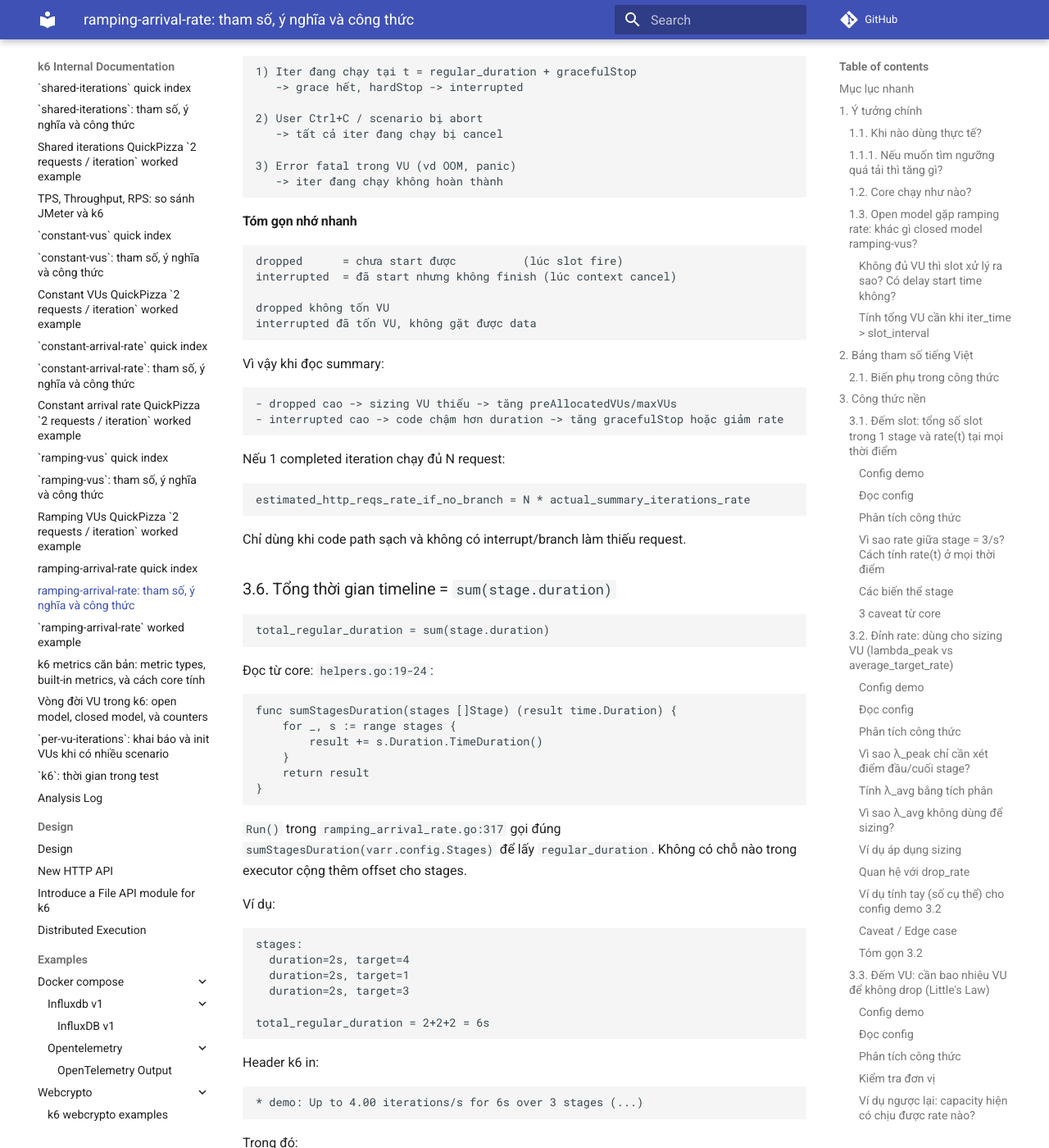
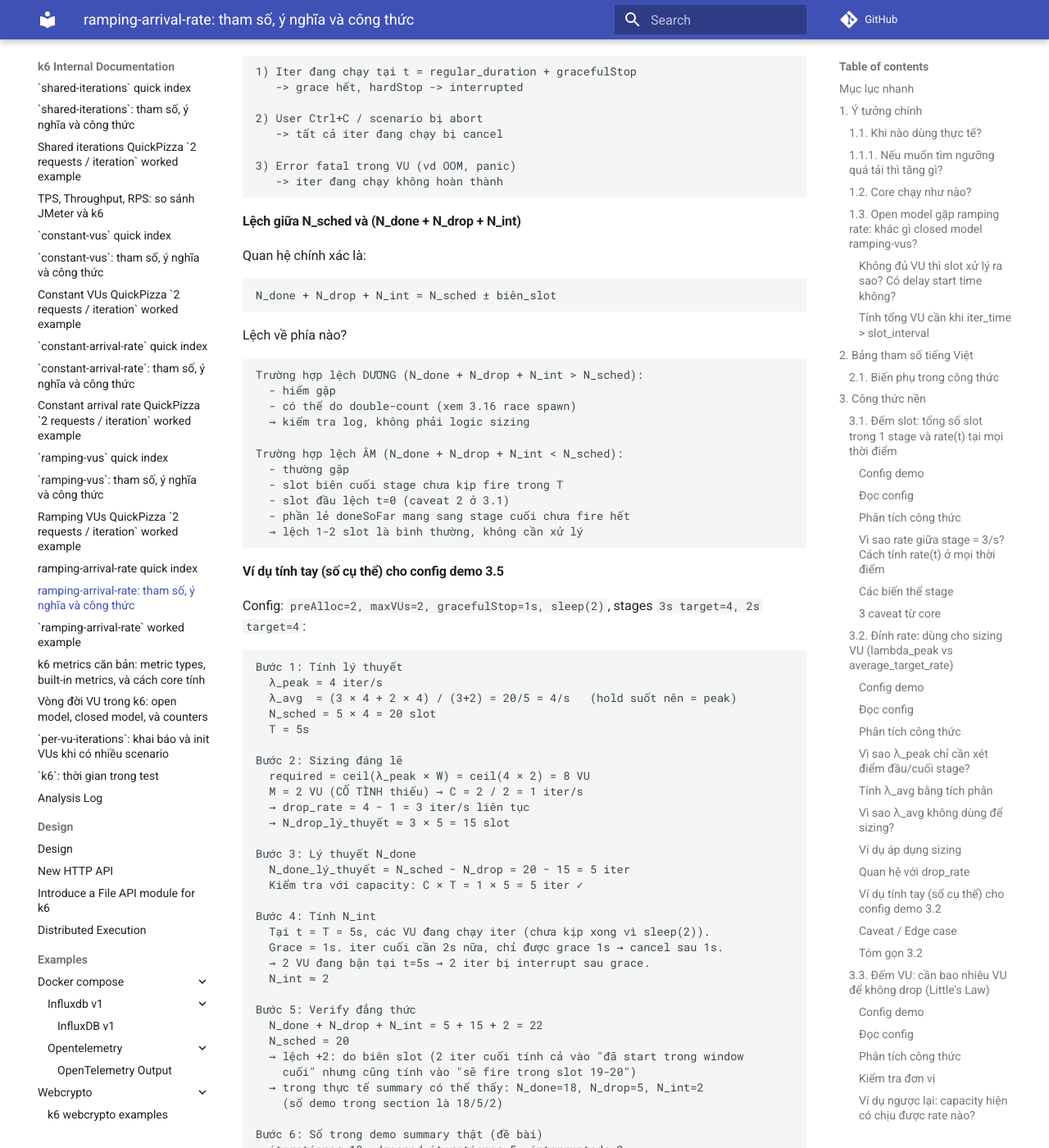
Before and after one commit to meomew-auto/markdown, an MkDocs documentation site: the page built from docs/20260518_ramping-arrival-rate-tham-so-cong-thuc.md, in a window 1280 px wide and 1400 px high, scrolled down 43330 px. Shown: the whole window at 82% size. Built offline with MkDocs 1.6.1 and Material for MkDocs 9.7.7, drawn with Linux system fonts in a browser that asks for light colours; comment, search, counter and statistics services are not loaded; some of the changed text lies outside the part shown.

Commit message:
Update docs

````diff
--- a/docs/20260518_ramping-arrival-rate-tham-so-cong-thuc.md
+++ b/docs/20260518_ramping-arrival-rate-tham-so-cong-thuc.md
@@ -2141,6 +2141,99 @@ VU=2:   [iter#1 ──── done]   [iter#4 ── X cancel]   <- INTERRUPTED
    -> iter đang chạy không hoàn thành
 ```
 
+#### Lệch giữa N_sched và (N_done + N_drop + N_int)
+
+Quan hệ chính xác là:
+
+```text
+N_done + N_drop + N_int = N_sched ± biên_slot
+```
+
+Lệch về phía nào?
+
+```text
+Trường hợp lệch DƯƠNG (N_done + N_drop + N_int > N_sched):
+  - hiếm gặp
+  - có thể do double-count (xem 3.16 race spawn)
+  → kiểm tra log, không phải logic sizing
+
+Trường hợp lệch ÂM (N_done + N_drop + N_int < N_sched):
+  - thường gặp
+  - slot biên cuối stage chưa kịp fire trong T
+  - slot đầu lệch t=0 (caveat 2 ở 3.1)
+  - phần lẻ doneSoFar mang sang stage cuối chưa fire hết
+  → lệch 1-2 slot là bình thường, không cần xử lý
+```
+
+#### Ví dụ tính tay (số cụ thể) cho config demo 3.5
+
+Config: `preAlloc=2, maxVUs=2, gracefulStop=1s, sleep(2)`, stages
+`3s target=4, 2s target=4`:
+
+```text
+Bước 1: Tính lý thuyết
+  λ_peak = 4 iter/s
+  λ_avg  = (3 × 4 + 2 × 4) / (3+2) = 20/5 = 4/s   (hold suốt nên = peak)
+  N_sched = 5 × 4 = 20 slot
+  T = 5s
+
+Bước 2: Sizing đáng lẽ
+  required = ceil(λ_peak × W) = ceil(4 × 2) = 8 VU
+  M = 2 VU (CỐ TÌNH thiếu) → C = 2 / 2 = 1 iter/s
+  → drop_rate = 4 − 1 = 3 iter/s liên tục
+  → N_drop_lý_thuyết ≈ 3 × 5 = 15 slot
+
+Bước 3: Lý thuyết N_done
+  N_done_lý_thuyết = N_sched − N_drop = 20 − 15 = 5 iter
+  Kiểm tra với capacity: C × T = 1 × 5 = 5 iter ✓
+
+Bước 4: Tính N_int
+  Tại t = T = 5s, các VU đang chạy iter (chưa kịp xong vì sleep(2)).
+  Grace = 1s. iter cuối cần 2s nữa, chỉ được grace 1s → cancel sau 1s.
+  → 2 VU đang bận tại t=5s → 2 iter bị interrupt sau grace.
+  N_int ≈ 2
+
+Bước 5: Verify đẳng thức
+  N_done + N_drop + N_int = 5 + 15 + 2 = 22
+  N_sched = 20
+  → lệch +2: do biên slot (2 iter cuối tính cả vào "đã start trong window
+    cuối" nhưng cũng tính vào "sẽ fire trong slot 19-20")
+  → trong thực tế summary có thể thấy: N_done=18, N_drop=5, N_int=2
+    (số demo trong section là 18/5/2)
+
+Bước 6: Số trong demo summary thật (đề bài)
+  iterations: 18, dropped_iterations: 5, interrupted: 2
+  N_done + N_drop + N_int = 25 > 20
+  → Sai lệch dương: do iter chạy DÀI (sleep(2)) → grace cho phép
+    fire thêm slot trong window grace, fire thêm slot ngoài T
+  → cho thấy N_sched chỉ là số "lý thuyết" trong T, có thể thấp hơn
+    số thực tế khi grace dài.
+
+  Bài học: đếm chính xác N_sched cần tích phân cả window grace nếu
+  scenario kết thúc bằng iter dài.
+```
+
+#### Verify công thức khi cộng số từ demo cụ thể
+
+Lấy 3 demo đã có trong file:
+
+```text
+Demo 3.4 (preAlloc=3, maxVUs=3, sleep(0.5), stages 4/4/0):
+  N_sched = 20, N_done = 18, N_drop = 2, N_int = 0
+  18 + 2 + 0 = 20 = N_sched ✓ (khớp tuyệt đối)
+
+Demo 3.5 (preAlloc=2, maxVUs=2, sleep(2), stages 4/4):
+  N_sched = 20, N_done = 18, N_drop = 5, N_int = 2
+  18 + 5 + 2 = 25 > N_sched (lệch +5 do grace fire thêm)
+
+Demo 3.3 (preAlloc=5, maxVUs=10, sleep(0.4), stages 8/8):
+  N_sched ≈ 4 + 24 = 28 slot (tự tính theo 3.1)
+  N_done ≈ 28, N_drop = 0, N_int = 0
+  28 + 0 + 0 = 28 ✓
+```
+
+→ Khớp tốt khi không có grace dài. Lệch khi grace cộng thêm slot.
+
 #### Tóm gọn nhớ nhanh
 
 ```text
````
